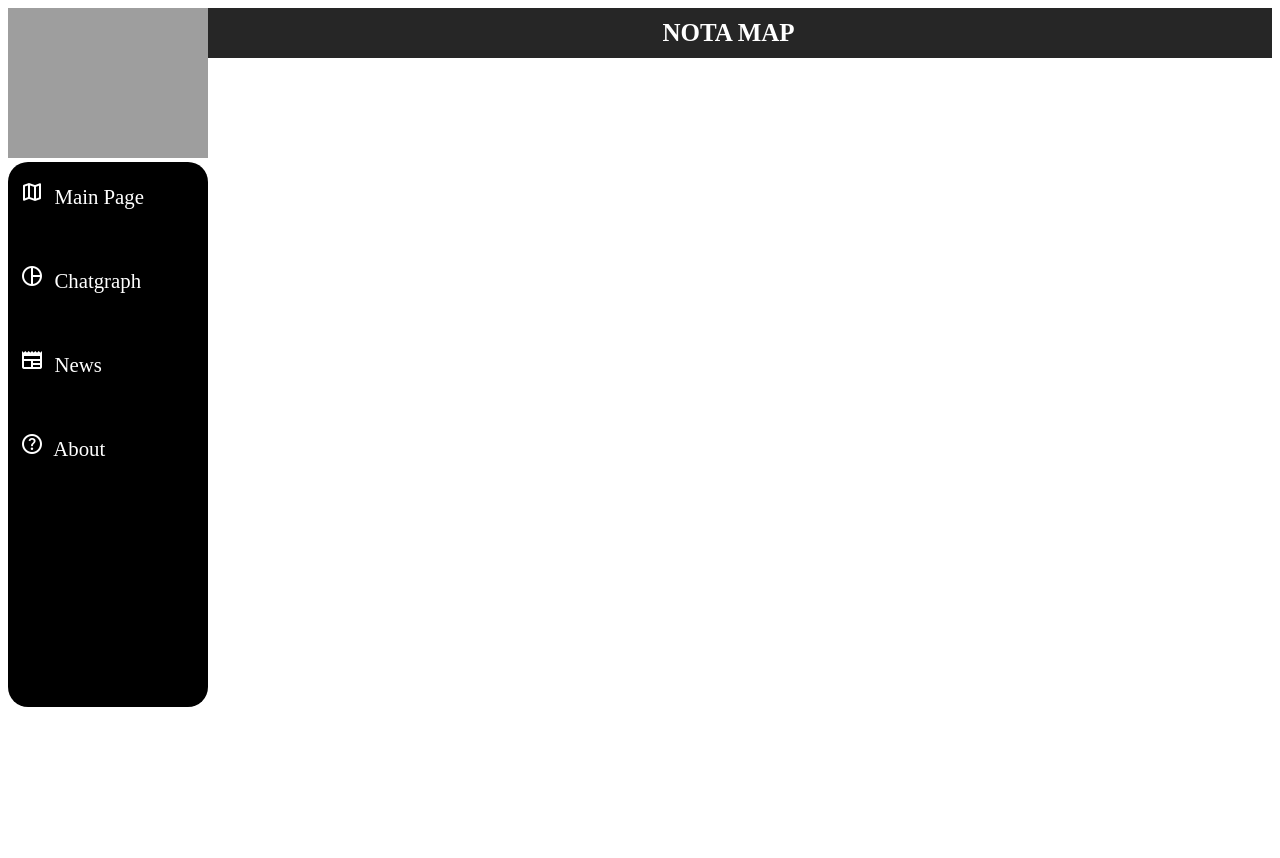
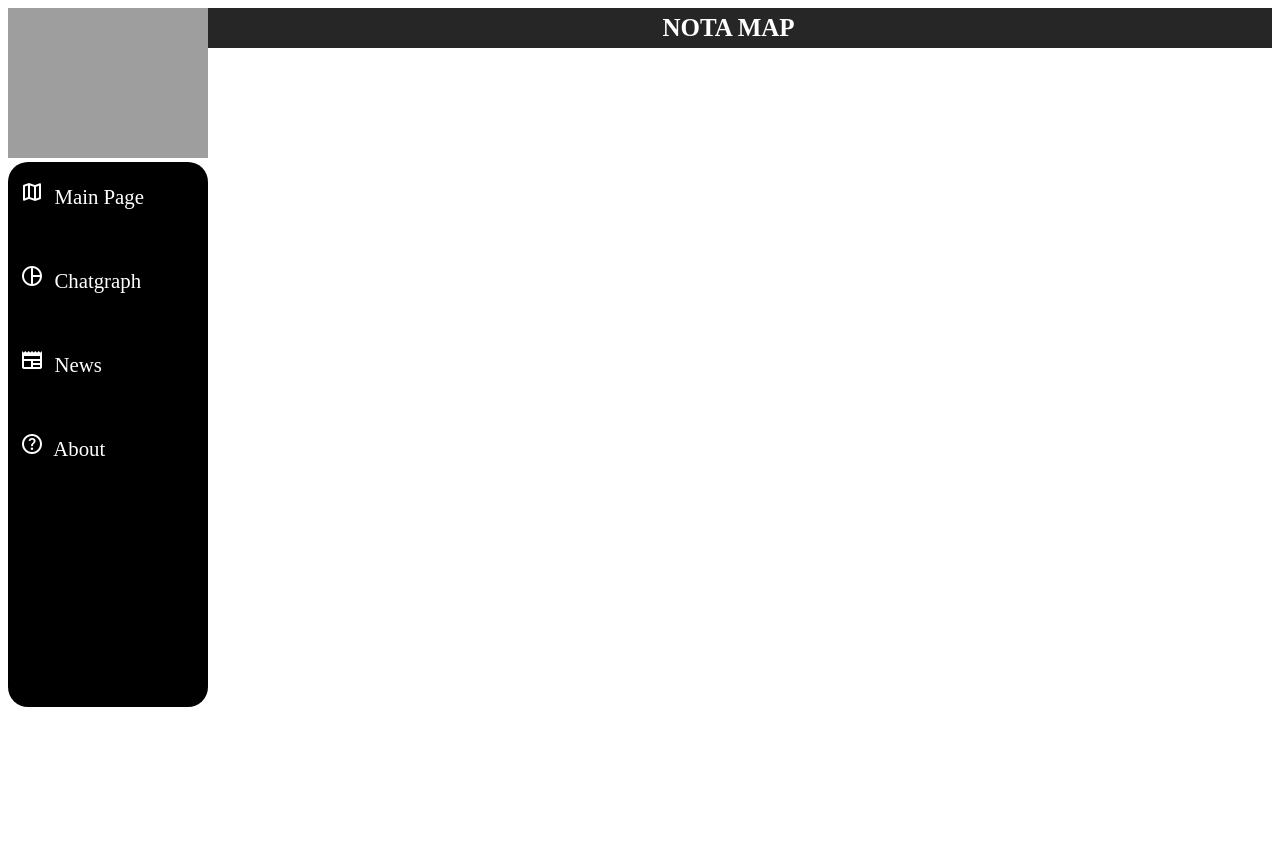
Before and after one commit to Hiro-92/TNsorflow-Nota, a Django app: template nota_prj/templates/base.html in a window 1280 px wide. After the commit the page ends 707 px from the top, so only its background shows below. Run offline with Django 4.2, Linux system fonts and the light colour scheme; the template is opened without the code that fills it, so the values that code supplies are empty; some libraries are stand-ins or nearby versions; grey boxes are pictures that could not be loaded.

Commit message:
navbar 및 지도 간격 수정 ver

```diff
--- a/nota_prj/templates/base.html
+++ b/nota_prj/templates/base.html
@@ -36,7 +36,8 @@
     <!--    div class=right 부분 안쪽의 내용을 수정하면 됨!!    -->
     <div class="right">
         <div id="navbar">NOTA MAP</div>
-        <div id="map" style="width:100%;height:100vh;"></div>
+        <div id="margin"></div>
+        <div id="map" style="width:100%;height:calc(100vh - 70px);"></div>
 
         <script>
         var mapOptions = {
--- a/nota_prj/templates/style01.css
+++ b/nota_prj/templates/style01.css
@@ -99,7 +99,7 @@ div.right {
 
 /* 이부분이 오른쪽 화면의 CSS 부분입니다. 위쪽은 사이드바 CSS랑 화면 분할의 부분이라 건드릴 필요 없음!  */
 #navbar {
-  height: 50px;
+  height: 40px;
   width: 100%;
   background: #262626;
   color: white;
@@ -109,3 +109,9 @@ div.right {
   justify-content: center;
   align-items: center;
 }
+
+#margin {
+    height: 10px;
+    width: 100%;
+    background: #fff;
+}
```
